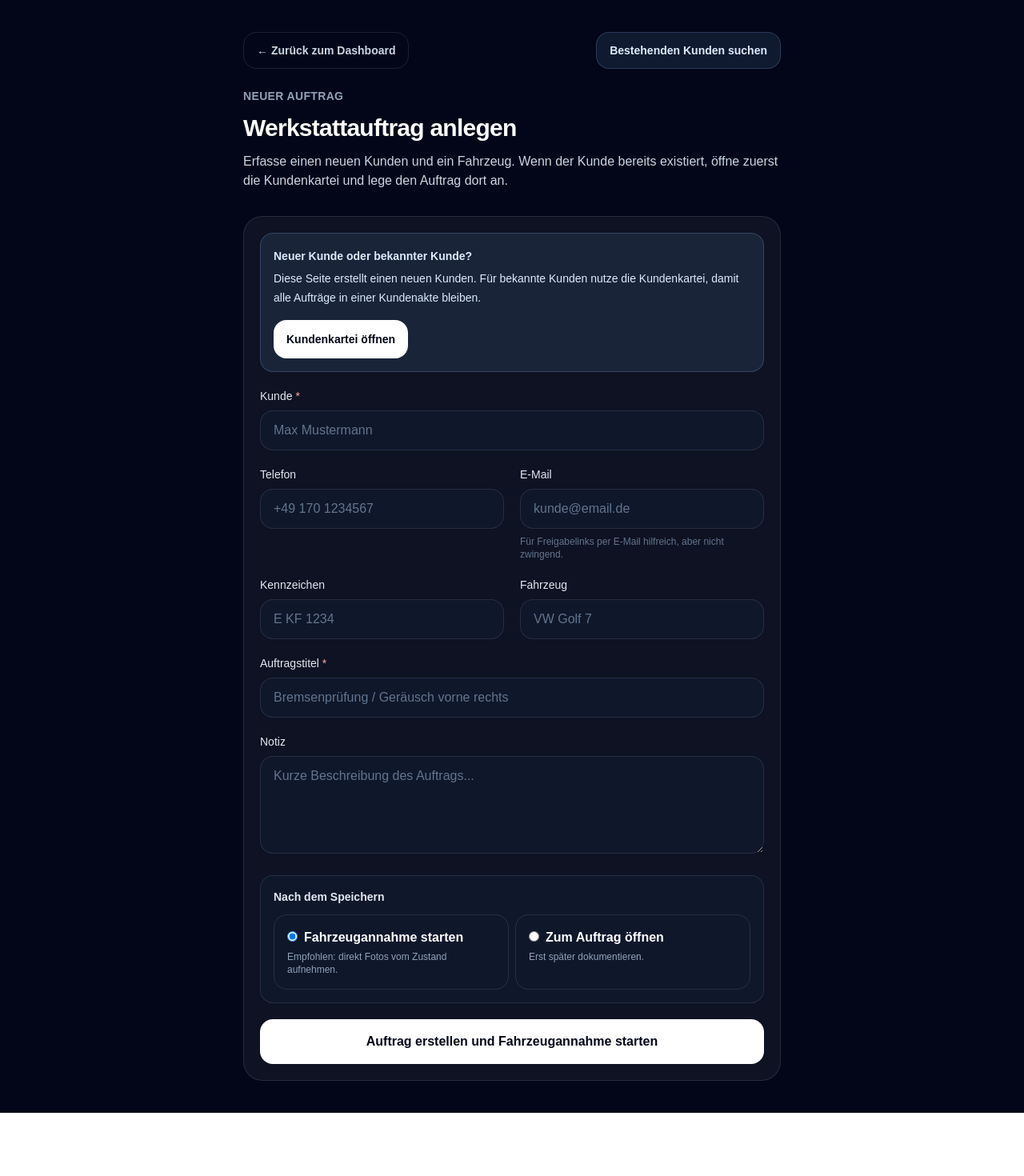
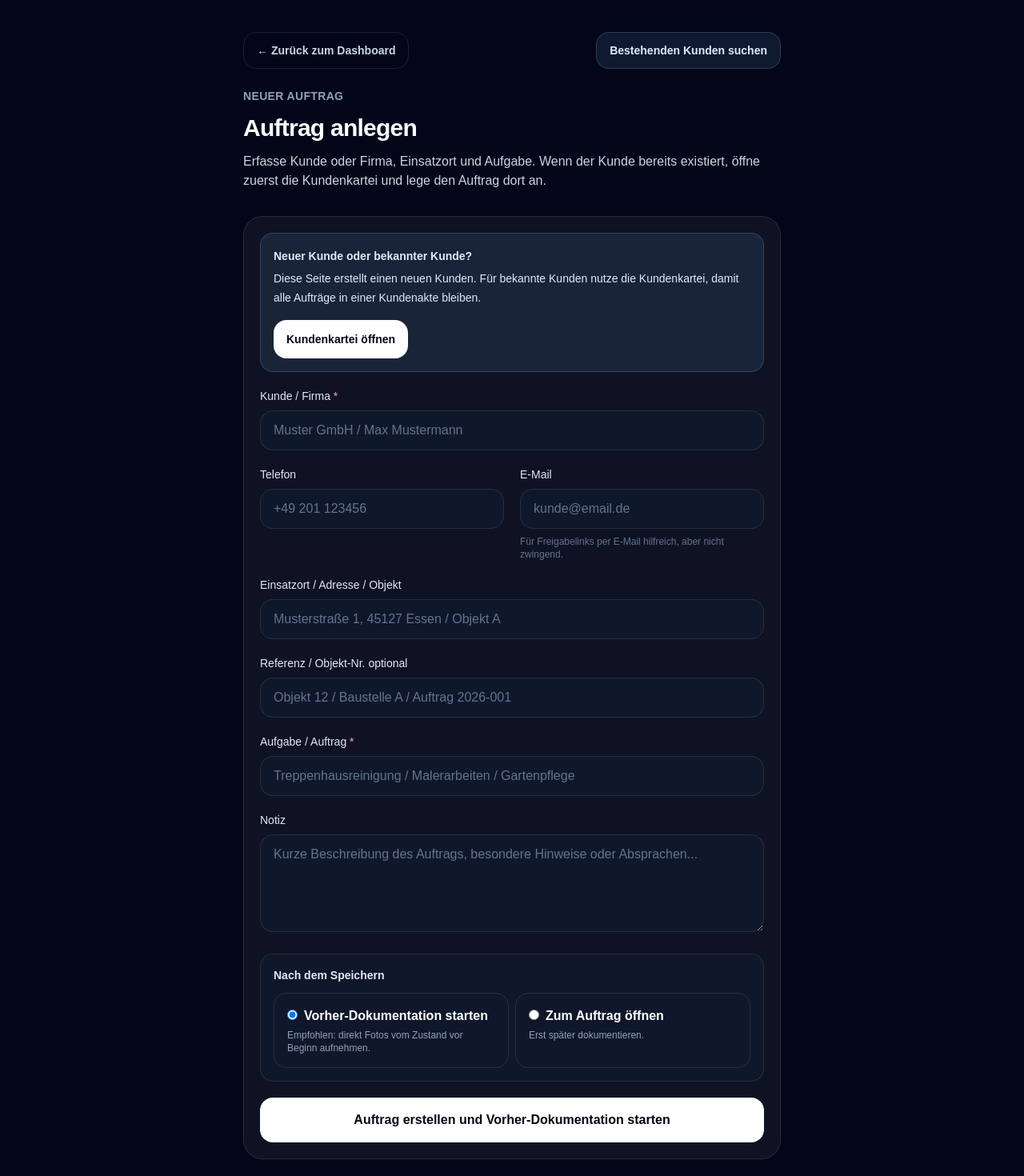
Before and after one commit to cedrikrie-byte/klarfreigabe, a Next.js app: page /jobs/new in a window 1280 px wide. Shown: the top 1470 px of the page at 80% size. Before the commit the page ends 1391 px from the top, so only its background shows below. Built offline with nearby package versions, Linux system fonts and the light colour scheme.

Commit message:
Generalize new job form

```diff
--- a/src/app/jobs/new/page.tsx
+++ b/src/app/jobs/new/page.tsx
@@ -122,12 +122,13 @@ export default function NewJobPage() {
           </p>
 
           <h1 className="text-3xl font-bold tracking-tight">
-            Werkstattauftrag anlegen
+            Auftrag anlegen
           </h1>
 
           <p className="mt-3 text-slate-300">
-            Erfasse einen neuen Kunden und ein Fahrzeug. Wenn der Kunde bereits
-            existiert, öffne zuerst die Kundenkartei und lege den Auftrag dort an.
+            Erfasse Kunde oder Firma, Einsatzort und Aufgabe. Wenn der Kunde
+            bereits existiert, öffne zuerst die Kundenkartei und lege den Auftrag
+            dort an.
           </p>
         </div>
 
@@ -152,13 +153,13 @@ export default function NewJobPage() {
 
           <div>
             <label className="mb-2 block text-sm font-medium text-slate-200">
-              Kunde <span className="text-red-300">*</span>
+              Kunde / Firma <span className="text-red-300">*</span>
             </label>
             <input
               type="text"
               value={customerName}
               onChange={(event) => setCustomerName(event.target.value)}
-              placeholder="Max Mustermann"
+              placeholder="Muster GmbH / Max Mustermann"
               disabled={isLoading}
               className="w-full rounded-2xl border border-white/10 bg-slate-900 px-4 py-3 text-white outline-none placeholder:text-slate-500 disabled:cursor-not-allowed disabled:opacity-60"
               required
@@ -174,7 +175,7 @@ export default function NewJobPage() {
                 type="tel"
                 value={customerPhone}
                 onChange={(event) => setCustomerPhone(event.target.value)}
-                placeholder="+49 170 1234567"
+                placeholder="+49 201 123456"
                 disabled={isLoading}
                 className="w-full rounded-2xl border border-white/10 bg-slate-900 px-4 py-3 text-white outline-none placeholder:text-slate-500 disabled:cursor-not-allowed disabled:opacity-60"
               />
@@ -198,47 +199,43 @@ export default function NewJobPage() {
             </div>
           </div>
 
-          <div className="grid gap-5 sm:grid-cols-2">
           <div>
             <label className="mb-2 block text-sm font-medium text-slate-200">
-                Kennzeichen
+              Einsatzort / Adresse / Objekt
             </label>
             <input
               type="text"
-                value={licensePlate}
-                onChange={(event) =>
-                  setLicensePlate(event.target.value.toUpperCase())
-                }
-                placeholder="E KF 1234"
+              value={vehicle}
+              onChange={(event) => setVehicle(event.target.value)}
+              placeholder="Musterstraße 1, 45127 Essen / Objekt A"
               disabled={isLoading}
-                className="w-full rounded-2xl border border-white/10 bg-slate-900 px-4 py-3 uppercase text-white outline-none placeholder:text-slate-500 disabled:cursor-not-allowed disabled:opacity-60"
+              className="w-full rounded-2xl border border-white/10 bg-slate-900 px-4 py-3 text-white outline-none placeholder:text-slate-500 disabled:cursor-not-allowed disabled:opacity-60"
             />
           </div>
 
           <div>
             <label className="mb-2 block text-sm font-medium text-slate-200">
-                Fahrzeug
+              Referenz / Objekt-Nr. optional
             </label>
             <input
               type="text"
-                value={vehicle}
-                onChange={(event) => setVehicle(event.target.value)}
-                placeholder="VW Golf 7"
+              value={licensePlate}
+              onChange={(event) => setLicensePlate(event.target.value)}
+              placeholder="Objekt 12 / Baustelle A / Auftrag 2026-001"
               disabled={isLoading}
               className="w-full rounded-2xl border border-white/10 bg-slate-900 px-4 py-3 text-white outline-none placeholder:text-slate-500 disabled:cursor-not-allowed disabled:opacity-60"
             />
           </div>
-          </div>
 
           <div>
             <label className="mb-2 block text-sm font-medium text-slate-200">
-              Auftragstitel <span className="text-red-300">*</span>
+              Aufgabe / Auftrag <span className="text-red-300">*</span>
             </label>
             <input
               type="text"
               value={title}
               onChange={(event) => setTitle(event.target.value)}
-              placeholder="Bremsenprüfung / Geräusch vorne rechts"
+              placeholder="Treppenhausreinigung / Malerarbeiten / Gartenpflege"
               disabled={isLoading}
               className="w-full rounded-2xl border border-white/10 bg-slate-900 px-4 py-3 text-white outline-none placeholder:text-slate-500 disabled:cursor-not-allowed disabled:opacity-60"
               required
@@ -252,7 +249,7 @@ export default function NewJobPage() {
             <textarea
               value={notes}
               onChange={(event) => setNotes(event.target.value)}
-              placeholder="Kurze Beschreibung des Auftrags..."
+              placeholder="Kurze Beschreibung des Auftrags, besondere Hinweise oder Absprachen..."
               rows={4}
               disabled={isLoading}
               className="w-full rounded-2xl border border-white/10 bg-slate-900 px-4 py-3 text-white outline-none placeholder:text-slate-500 disabled:cursor-not-allowed disabled:opacity-60"
@@ -275,9 +272,9 @@ export default function NewJobPage() {
                   disabled={isLoading}
                   className="mr-2"
                 />
-                <span className="font-semibold">Fahrzeugannahme starten</span>
+                <span className="font-semibold">Vorher-Dokumentation starten</span>
                 <p className="mt-1 text-xs text-slate-400">
-                  Empfohlen: direkt Fotos vom Zustand aufnehmen.
+                  Empfohlen: direkt Fotos vom Zustand vor Beginn aufnehmen.
                 </p>
               </label>
 
@@ -319,7 +316,7 @@ export default function NewJobPage() {
             {isLoading
               ? "Auftrag wird erstellt..."
               : nextStep === "intake"
-                ? "Auftrag erstellen und Fahrzeugannahme starten"
+                ? "Auftrag erstellen und Vorher-Dokumentation starten"
                 : "Auftrag erstellen"}
           </button>
         </form>
```
Lines whose indentation alone changed are shown as unchanged.
